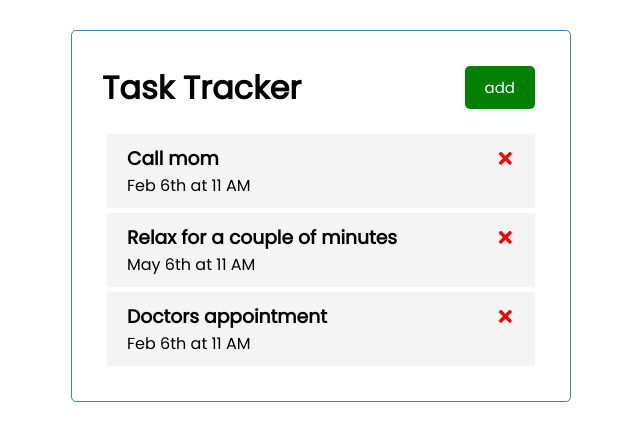
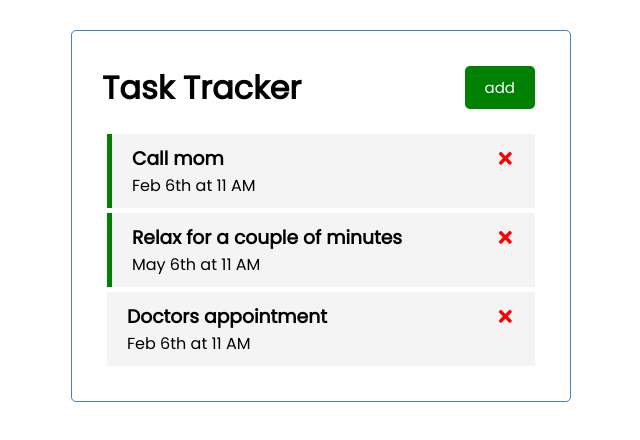
Before and after one commit to al7an08/TaskTracker, a React (Create React App) app: page / in a window 1280 px wide. Shown: the top 440 px of the page, without its empty margins (319-959 px from the left). Built offline with nearby package versions, Linux system fonts and the light colour scheme.

Commit message:
reminder changes ui

```diff
--- a/src/App.js
+++ b/src/App.js
@@ -31,10 +31,18 @@
     console.log('Task deleted with id: ' + id)
   }
 
+
+  //Toggle reminder
+
+  const toggleReminder = (id) => {
+    setTasks(tasks.map((task) => task.id === id ? { ...task, reminder: !task.reminder } : task))
+    console.log('task remind properety changed to the opposite, id: ' + id)
+  }
+
   return (
     <div className="container">
       <Header />
-      {tasks.length > 0 ? <Tasks tasks={tasks} onDelete={deleteTask} /> : 'No tasks to show'}
+      {tasks.length > 0 ? <Tasks tasks={tasks} onDelete={deleteTask} onToggle={toggleReminder} /> : 'No tasks to show'}
     </div>
   )
 }
--- a/src/components/Task.js
+++ b/src/components/Task.js
@@ -1,9 +1,9 @@
 import { FaTimes } from 'react-icons/fa'
 
 
-const Task = ({ task, onDelete }) => {
+const Task = ({ task, onDelete, onToggle }) => {
     return (
-        <div className='task'>
+        <div className={`task ${task.reminder ? 'reminder' : ''}`} onDoubleClick={() => onToggle(task.id)}>
             <h3>{task.text} <FaTimes style={{ color: 'red', cursor: 'pointer' }} onClick={() => onDelete(task.id)} /></h3>
             <p>{task.day}</p>
         </div>
--- a/src/components/Tasks.js
+++ b/src/components/Tasks.js
@@ -1,9 +1,9 @@
 import Task from "./Task"
 
-const Tasks = ({ tasks, onDelete }) => {
+const Tasks = ({ tasks, onDelete, onToggle }) => {
     return (
         <>
-            {tasks.map((task) => (<Task key={task.id} task={task} onDelete={onDelete}></Task>))}
+            {tasks.map((task) => (<Task key={task.id} task={task} onDelete={onDelete} onToggle={onToggle}></Task>))}
         </>
     )
 }
```
